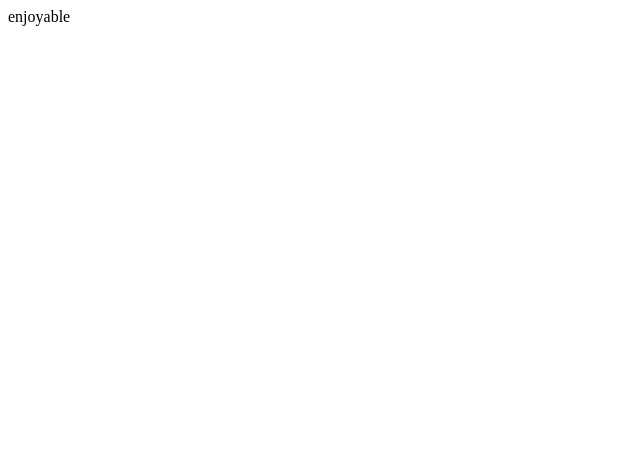
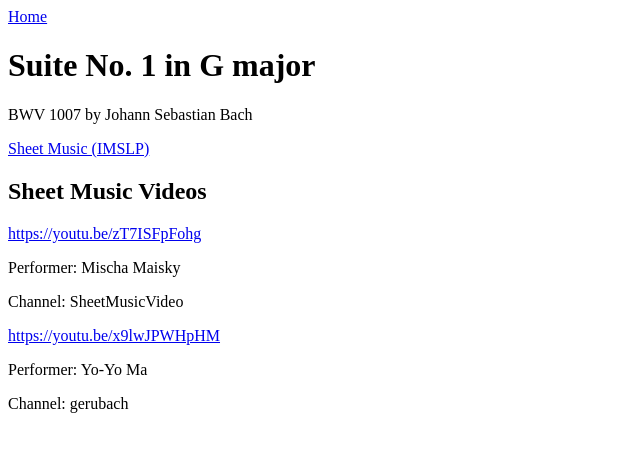
Before and after one commit to Hedgy134117/opus-one, an Eleventy site: page compositions/bach/bwv1007.md in a window 1280 px wide. Shown: the whole page, without its empty margins (0-640 px from the left). Built offline with nearby package versions, Linux system fonts and the light colour scheme; Eleventy itself is replaced by a stand-in of ours; files that its build step writes are made by us from their sources.

Commit message:
more composition info, home button

```diff
--- a/_includes/layouts/base.njk
+++ b/_includes/layouts/base.njk
@@ -8,6 +8,10 @@
         <title>{{ title }}</title>
     </head>
 
+    <nav>
+        <a href="/opus-one/">Home</a>
+    </nav>
+
     <body>
         <main>
             {{ content | safe }}
--- a/_includes/layouts/composition.njk
+++ b/_includes/layouts/composition.njk
@@ -3,6 +3,22 @@ layout: layouts/base.njk
 ---
 
 <h1>{{ title }}</h1>
-<p>by {{ composer }}</p>
+<p>
+    {%- if not uniqueOpus -%}Op. {%- endif -%}
+    {{ opus }} by {{ composer }}
+</p>
 
-{{ content }}
+<p>
+    <a href="{{ imslp | url }}">Sheet Music (IMSLP)</a>
+</p>
+
+<h2>Sheet Music Videos</h2>
+{% for video in sheetVideos %}
+    <div>
+        <p>
+            <a href="{{ video.link }}">{{ video.link }}</a>
+        </p>
+        <p>Performer: {{ video.performer }}</p>
+        <p>Channel: {{ video.channel }}</p>
+    </div>
+{% endfor %}
--- a/compositions/bach/bwv1007.md
+++ b/compositions/bach/bwv1007.md
@@ -1,8 +1,18 @@
 ---
 title: Suite No. 1 in G major
+uniqueOpus: true
+opus: BWV 1007
 composer: Johann Sebastian Bach
 imslp: https://imslp.org/wiki/Cello_Suite_No.1_in_G_major%2C_BWV_1007_(Bach%2C_Johann_Sebastian)
+sheetVideos:
+    -
+        link: https://youtu.be/zT7ISFpFohg
+        channel: SheetMusicVideo
+        performer: Mischa Maisky
+    -
+        link: https://youtu.be/x9lwJPWHpHM
+        channel: gerubach
+        performer: Yo-Yo Ma
 tags: composition
+layout: layouts/composition.njk
 ---
-
-enjoyable
```
Also changed, not shown: composers/bach.md (renamed from composers/bach.njk).
